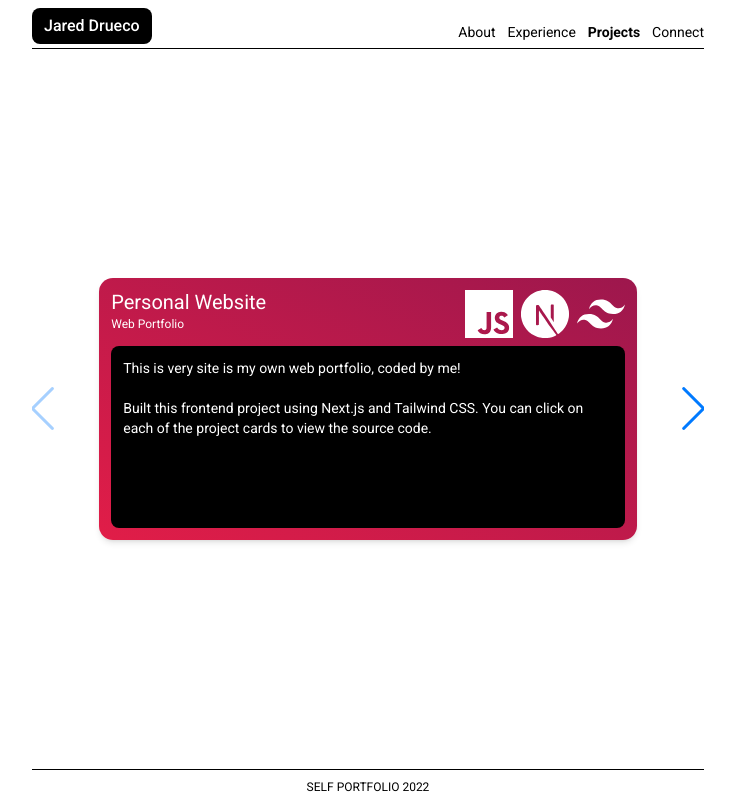
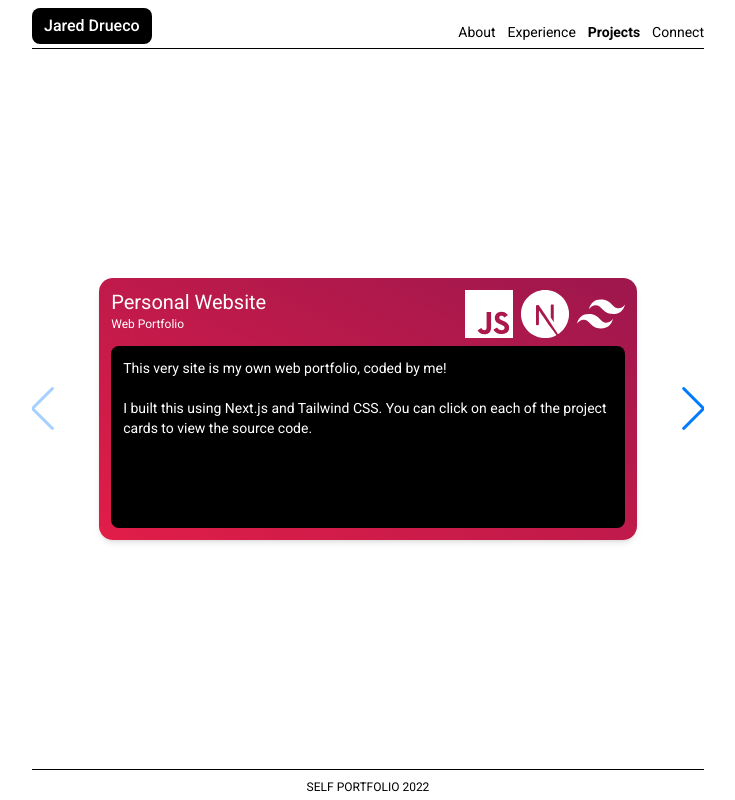
Before and after one commit to jdrco/self-portfolio, a Next.js app: page /projects in a window 1280 px wide. Shown: the whole page, without its empty margins (272-1007 px from the left). Built offline with nearby package versions, Linux system fonts and the light colour scheme.

Commit message:
fixed a typo

```diff
--- a/pages/projects/index.js
+++ b/pages/projects/index.js
@@ -70,12 +70,11 @@ const Projects = () => {
                       </div>
                     </div>
                     <div className="bg-black h-full rounded-lg p-3 overflow-auto scroll scrollbar text-xs sm:text-sm text-white">
-                      This is very site is my own web portfolio, coded by me!{' '}
+                      This very site is my own web portfolio, coded by me!{' '}
                       <br />
-                      <br />
-                      Built this frontend project using Next.js and Tailwind
-                      CSS. You can click on each of the project cards to view
-                      the source code.
+                      <br />I built this using Next.js and Tailwind CSS. You can
+                      click on each of the project cards to view the source
+                      code.
                     </div>
                   </div>
                 </a>
```
